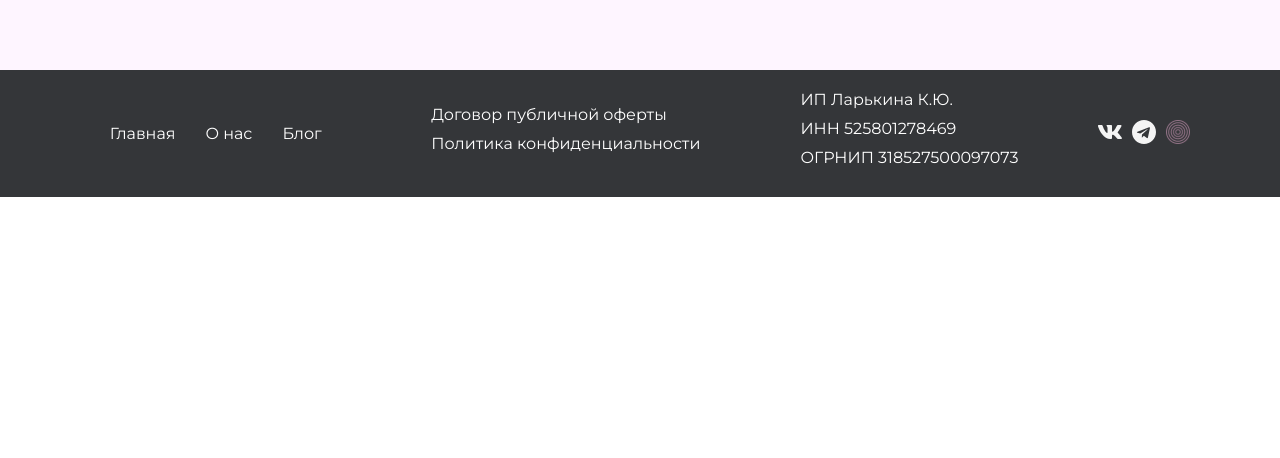
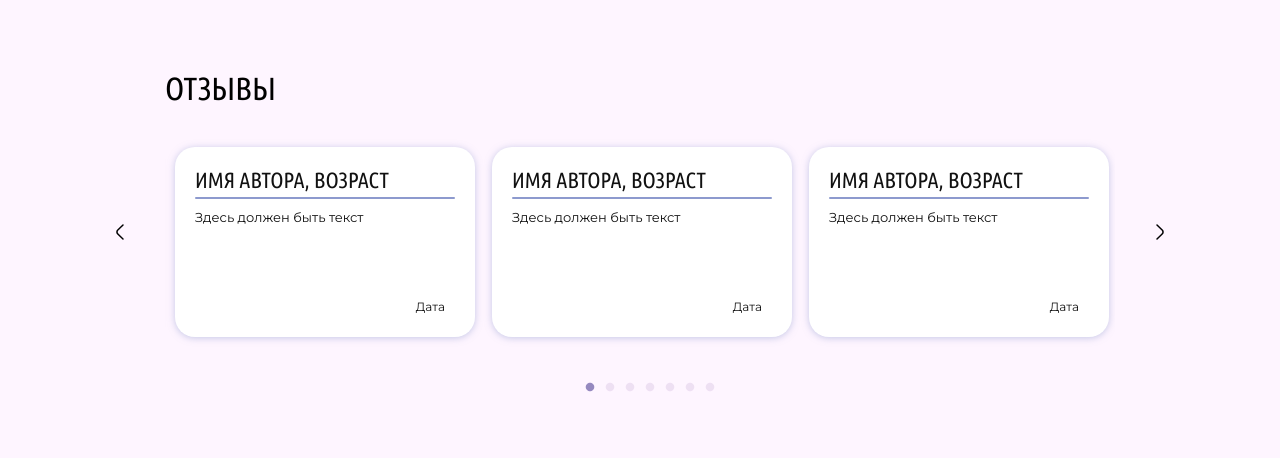
Before and after one commit to juliavolk96/NezhnoSpace_project, a React (Create React App) app: page / in a window 1280 px wide. Shown: the part 3702-4160 px from the top of the page. Before the commit the page ends 3899 px from the top, so only its background shows below. Built offline with nearby package versions, Linux system fonts and the light colour scheme.

Commit message:
add reviews

```diff
--- a/src/components/Main.jsx
+++ b/src/components/Main.jsx
@@ -4,7 +4,7 @@ import MainBanner from './MainBanner.jsx';
 import MainSubscription from './MainSubscription.jsx';
 import MainTryFree from './MainTryFree.jsx';
 import MainFounder from './MainFounder.jsx';
-// import MainReviews from './MainReviews.jsx';
+import MainReviews from './MainReviews.jsx';
 
 function Main() {
   return (
@@ -15,7 +15,7 @@ function Main() {
         <MainSubscription />
         <MainTryFree />
         <MainFounder />
-        {/* <MainReviews /> */}
+        <MainReviews />
       </div>
     </div>
   );
--- /dev/null
+++ b/src/components/MainReviews.jsx
@@ -0,0 +1,16 @@
+import React from 'react';
+import MainReviewsSlider from './MainReviewsSlider.jsx';
+import './css/mainReviews.css';
+
+function MainReviews() {
+  return (
+    <section className='main-reviews-wrap'>
+      <h2 className='reviews-title'>Отзывы</h2>
+      <div className='reviews-wrap'>
+        <MainReviewsSlider />
+      </div>
+    </section>
+  );
+}
+
+export default MainReviews;
--- /dev/null
+++ b/src/components/MainReviewsSlider.jsx
@@ -0,0 +1,117 @@
+import React, { useRef } from 'react';
+import Slider from 'react-slick';
+import 'slick-carousel/slick/slick.css';
+import 'slick-carousel/slick/slick-theme.css';
+import CustomSliderControls from './CustomSliderControls';
+import './css/mainReviews.css';
+
+function MainReviewsSlider() {
+  const settings = {
+    dots: true,
+    infinite: true,
+    speed: 500,
+    slidesToShow: 3,
+    slidesToScroll: 1,
+    initialSlide: 0,
+    arrows: false,
+    responsive: [
+      {
+        breakpoint: 1024,
+        settings: {
+          slidesToShow: 3,
+          slidesToScroll: 1,
+          infinite: true,
+          dots: true,
+        },
+      },
+      {
+        breakpoint: 600,
+        settings: {
+          slidesToShow: 2,
+          slidesToScroll: 2,
+          initialSlide: 2,
+        },
+      },
+      {
+        breakpoint: 480,
+        settings: {
+          slidesToShow: 1,
+          slidesToScroll: 1,
+        },
+      },
+    ],
+  };
+
+  const sliderRef = useRef(null);
+  const slidesReviewsData = [
+    {
+      author: 'Имя автора, возраст',
+      text: 'Здесь должен быть текст',
+      time: 'Дата',
+    },
+    {
+      author: 'Имя автора, возраст',
+      text: 'Здесь должен быть текст',
+      time: 'Дата',
+    },
+    {
+      author: 'Имя автора, возраст',
+      text: 'Здесь должен быть текст',
+      time: 'Дата',
+    },
+    {
+      author: 'Имя автора, возраст',
+      text: 'Здесь должен быть текст',
+      time: 'Дата',
+    },
+    {
+      author: 'Имя автора, возраст',
+      text: 'Здесь должен быть текст',
+      time: 'Дата',
+    },
+    {
+      author: 'Имя автора, возраст',
+      text: 'Здесь должен быть текст',
+      time: 'Дата',
+    },
+    {
+      author: 'Имя автора, возраст',
+      text: 'Здесь должен быть текст',
+      time: 'Дата',
+    },
+  ];
+
+  const handlePrevClick = () => {
+    if (sliderRef.current) {
+      sliderRef.current.slickPrev();
+    }
+  };
+
+  const handleNextClick = () => {
+    if (sliderRef.current) {
+      sliderRef.current.slickNext();
+    }
+  };
+  return (
+    <div reviwes-slider-container>
+      <CustomSliderControls onPrevClick={handlePrevClick} onNextClick={handleNextClick} />
+      <Slider className='reviews-slider' {...settings} ref={sliderRef}>
+        {slidesReviewsData.map((slide, index) => (
+          <div
+            className='review-slide'
+            key={index}
+          >
+            <div className='reviews-item'>
+              <h3 className='reviews-author-age'>{slide.author}</h3>
+              <hr />
+              <p className='reviews-text'>{slide.text}</p>
+              <span className='reviews-time'>{slide.time}</span>
+            </div>
+          </div>
+        ))}
+      </Slider>
+    </div>
+  );
+}
+
+export default MainReviewsSlider;
--- a/src/components/css/mainFounder.css
+++ b/src/components/css/mainFounder.css
@@ -34,9 +34,11 @@
 }
 
 .video-container {
+  display: flex;
   margin-right: 25px;
   /* background-size: 100% 100%;
   width: 100%; */
+  align-items: center;
 }
 
 .video {
--- /dev/null
+++ b/src/components/css/mainReviews.css
@@ -0,0 +1,92 @@
+.main-reviews-wrap {
+  margin-bottom: 100px;
+  max-width: 950px;
+}
+
+/* .reviews-slider {
+  margin-bottom: 20px;
+} */
+
+.reviews-title {
+  text-align: left;
+  margin-bottom: 0;
+  font-size: 32px;
+  line-height: 37px;
+  /* margin-bottom: 20px; */
+}
+
+.reviews-slider .slick-track {
+  display: flex;
+  margin: 40px 10px 50px 10px;
+  min-height: 200px;
+}
+/*
+.reviews-slider .slick-list {
+  margin: auto;
+} */
+
+.review-slide {
+  width: 300px !important;
+  position: relative;
+  margin: auto;
+  background-color: #ffffff;
+  box-shadow: 0px 1px 7px rgba(141, 154, 206, 0.5);
+  word-wrap: break-word;
+  border-radius: 20px;
+  padding: 20px 20px;
+  margin: auto;
+}
+
+.reviews-item {
+  display: flex;
+  flex-direction: column;
+  min-height: 150px;
+}
+
+.reviews-item hr {
+  border-radius: 5px;
+  height: 2px;
+  background: #8d9ace;
+  border: none;
+  margin-top: 0;
+}
+
+.reviews-author-age {
+  padding-bottom: 5px;
+  margin: 0;
+  font-family: "Ubuntu Condensed";
+  font-size: 22px;
+  line-height: 25px;
+  text-transform: uppercase;
+  color: #111111;
+  font-weight: 400;
+}
+
+.reviews-text {
+  display: block;
+  flex: 1;
+  font-size: 13px;
+  line-height: 16px;
+  color: #111111;
+  margin: 10px 0;
+}
+
+.reviews-time {
+  position: relative;
+  align-self: flex-end;
+  font-size: 12px;
+  line-height: 20px;
+  color: #111111;
+  padding: 0 10px;
+}
+
+.reviews-slider .slick-dots {
+  position: absolute;
+  bottom: 0px;
+  display: block;
+  width: 100%;
+  padding: 0;
+  margin: 0;
+  list-style: none;
+  text-align: center;
+}
```
